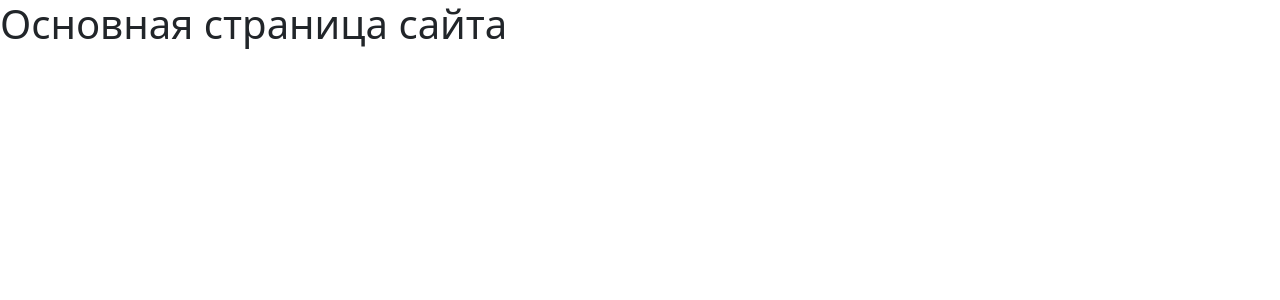
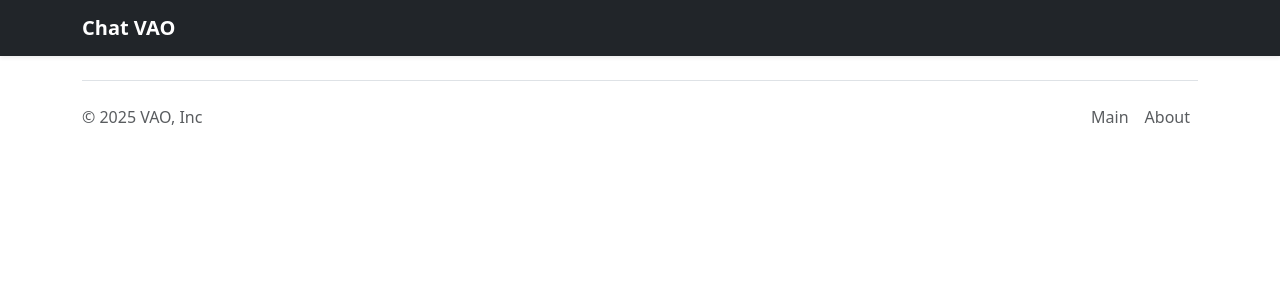
Before and after one commit to OlgaEvfs/Chat-VAO, a Flask app: page / in a window 1280 px wide. Shown: the top 300 px of the page. Run offline with Flask 3, Linux system fonts and the light colour scheme.

Commit message:
шапка и футер c bootstrap стилем в base

```diff
--- a/app.py
+++ b/app.py
@@ -1,8 +1,9 @@
 from flask import Flask, render_template, url_for
+'''Импорт фласк. '''
 
 app = Flask(__name__)
 
-
+'''Отслеживание главной страницы'''
 @app.route('/')
 @app.route('/home')
 def index():
@@ -15,6 +16,6 @@ def about():
 
 
 
-
+''' Для запуска приложения. Для отслеживания ошибок добавлен атрибут. False если отключить показ'''
 if __name__ =="__main__":
     app.run(debug=True)
--- a/templates/base.html
+++ b/templates/base.html
@@ -6,9 +6,36 @@
     <link rel="stylesheet" href="{{ url_for('static', filename='css/main.css') }}">
     <link rel="stylesheet" href="https://cdn.jsdelivr.net/npm/bootstrap@5.3.3/dist/css/bootstrap.min.css" integrity="sha384-QWTKZyjpPEjISv5WaRU9OFeRpok6YctnYmDr5pNlyT2bRjXh0JMhjY6hW+ALEwIH" crossorigin="anonymous">
     <title>{% block title %}{% endblock %}</title>
+
 </head>
 <body>
+    <header data-bs-theme="dark">
+        <div class="navbar navbar-dark bg-dark shadow-sm">
+          <div class="container">
+            <a href="/" class="navbar-brand d-flex align-items-center">
+              <strong>Chat VAO</strong>
+            </a>
+          </div>
+        </div>
+      </header>
+
+
+
+
+
+
     {% block body %}{% endblock %}
 
+    <div class="container">
+  <footer class="d-flex flex-wrap justify-content-between align-items-center py-3 my-4 border-top">
+    <p class="col-md-4 mb-0 text-body-secondary">© 2025 VAO, Inc</p>
+
+
+    <ul class="nav col-md-4 justify-content-end">
+        <li class="nav-item"><a href="/" class="nav-link px-2 text-body-secondary">Main</a></li>
+        <li class="nav-item"><a href="/about" class="nav-link px-2 text-body-secondary">About</a></li>
+    </ul>
+  </footer>
+</div>
 </body>
 </html>
--- a/templates/index.html
+++ b/templates/index.html
@@ -1,9 +1,9 @@
 {% extends 'base.html' %}
 
 {% block title %}
-Главная страница
+Chat VAO
 {% endblock %}
 
 {% block body %}
-<h1>Основная страница сайта</h1>
+
 {% endblock %}
--- a/test.py
+++ /dev/null
@@ -1,2 +0,0 @@
-ghghgx
-123
```
